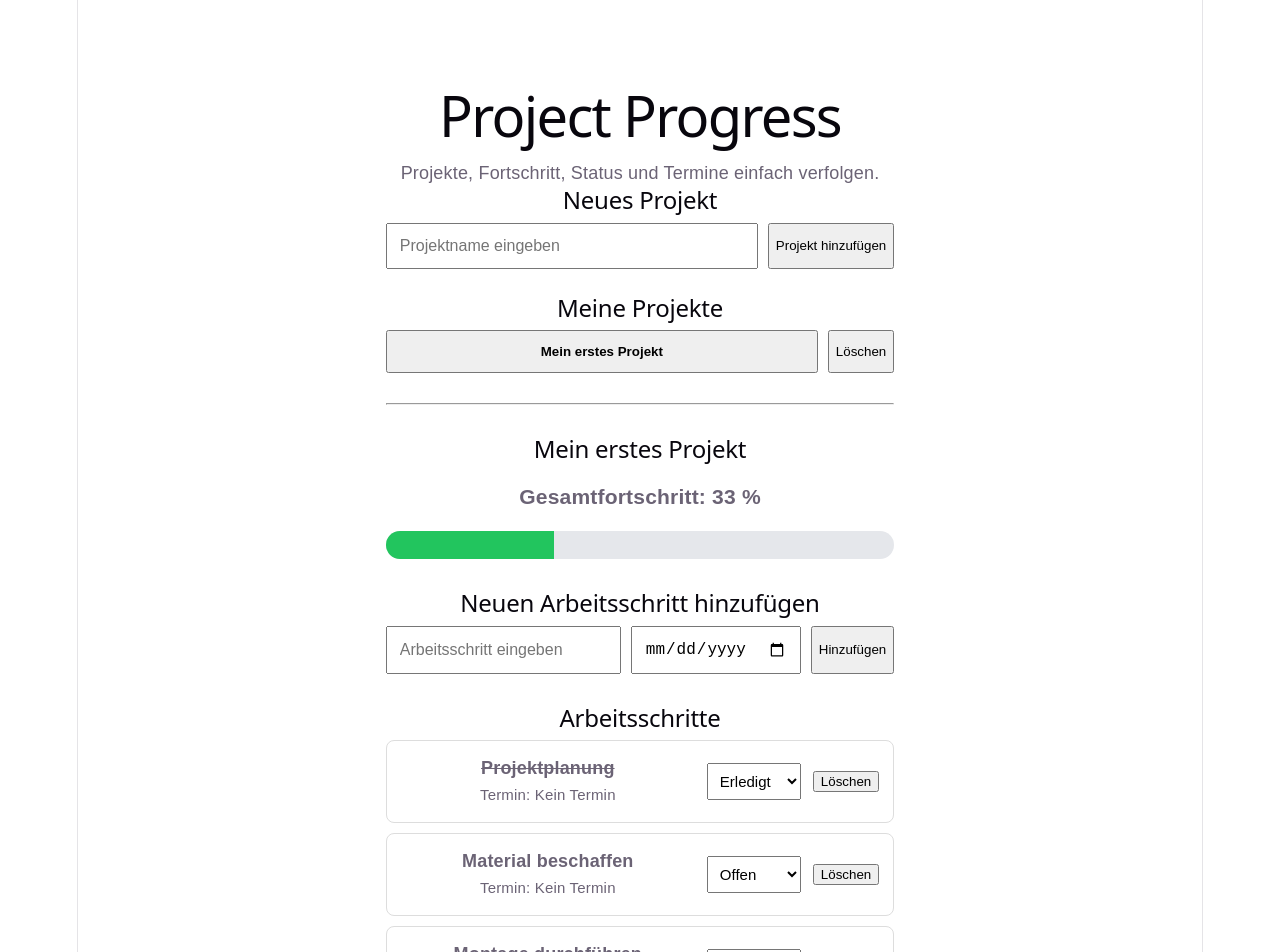
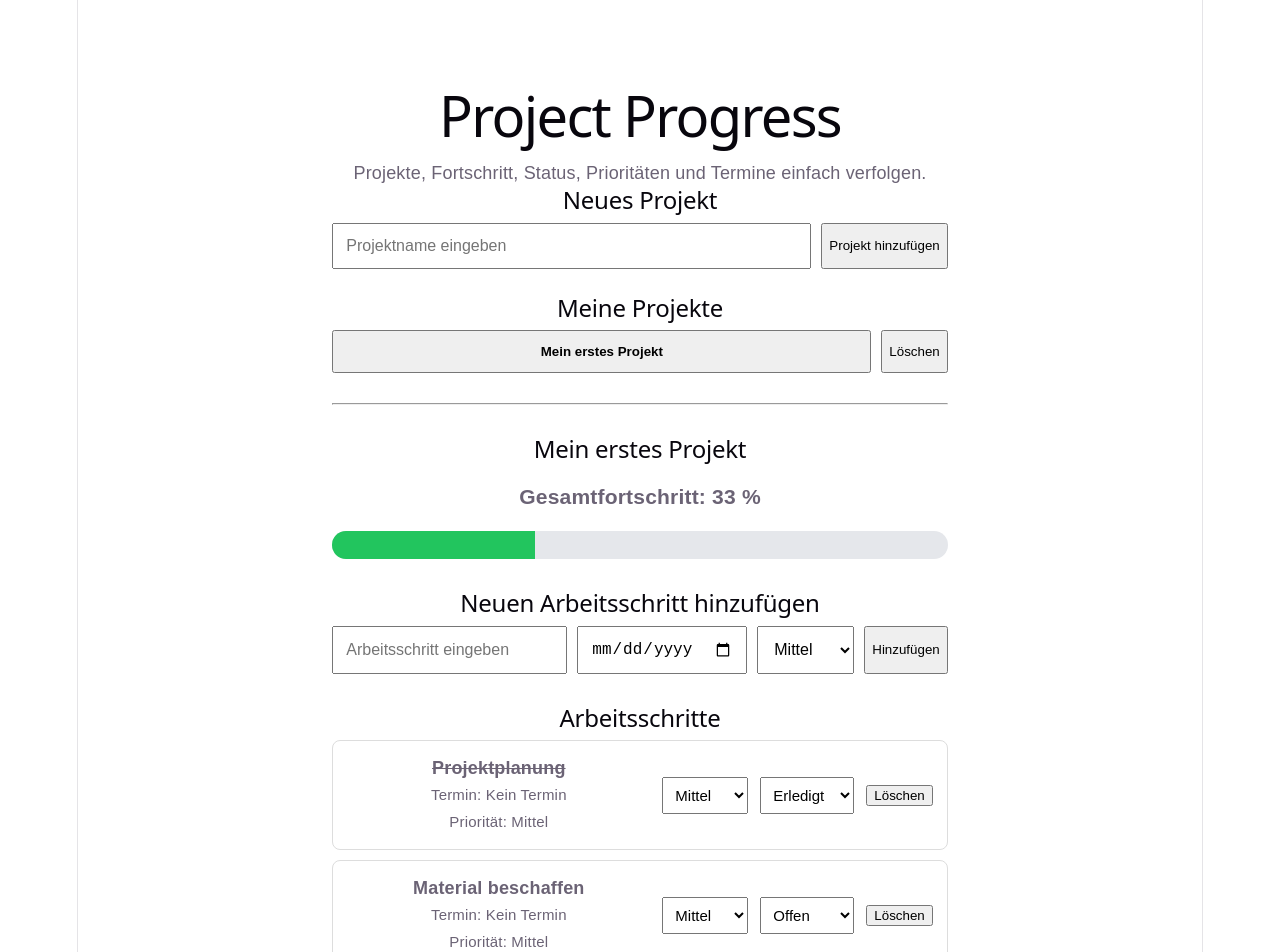
Before and after one commit to Slow409/Project-progress, a React (Vite) app: page / in a window 1280 px wide. Shown: the top 952 px of the page. Built offline with nearby package versions, Linux system fonts and the light colour scheme.

Commit message:
Add task priorities

```diff
--- a/src/App.jsx
+++ b/src/App.jsx
@@ -42,6 +42,8 @@ function App() {
 
             status: 'done',
 
+            priority: 'medium',
+
             dueDate: '',
 
           },
@@ -56,6 +58,8 @@ function App() {
 
             status: 'open',
 
+            priority: 'medium',
+
             dueDate: '',
 
           },
@@ -69,6 +73,8 @@ function App() {
             done: false,
 
             status: 'open',
+
+            priority: 'medium',
 
             dueDate: '',
 
@@ -93,6 +99,8 @@ function App() {
   const [newTask, setNewTask] = useState('')
 
   const [newDueDate, setNewDueDate] = useState('')
+
+  const [newPriority, setNewPriority] = useState('medium')
 
   useEffect(() => {
 
@@ -178,6 +186,8 @@ function App() {
 
                   status: 'open',
 
+                  priority: newPriority,
+
                   dueDate: newDueDate,
 
                 },
@@ -196,6 +206,8 @@ function App() {
 
     setNewDueDate('')
 
+    setNewPriority('medium')
+
   }
 
   const getTaskStatus = (task) => {
@@ -203,6 +215,12 @@ function App() {
     if (task.status) return task.status
 
     return task.done ? 'done' : 'open'
+
+  }
+
+  const getTaskPriority = (task) => {
+
+    return task.priority || 'medium'
 
   }
 
@@ -231,6 +249,38 @@ function App() {
                       done: newStatus === 'done',
 
                     }
+
+                  : task
+
+              ),
+
+            }
+
+          : project
+
+      )
+
+    )
+
+  }
+
+  const changeTaskPriority = (taskId, priority) => {
+
+    setProjects((current) =>
+
+      current.map((project) =>
+
+        project.id === selectedProjectId
+
+          ? {
+
+              ...project,
+
+              tasks: project.tasks.map((task) =>
+
+                task.id === taskId
+
+                  ? { ...task, priority }
 
                   : task
 
@@ -304,6 +354,16 @@ function App() {
 
   }
 
+  const priorityLabel = (priority) => {
+
+    if (priority === 'high') return 'Hoch'
+
+    if (priority === 'low') return 'Niedrig'
+
+    return 'Mittel'
+
+  }
+
   const completedTasks =
 
     selectedProject?.tasks.filter(
@@ -330,7 +390,7 @@ function App() {
 
         fontFamily: 'Arial, sans-serif',
 
-        maxWidth: '850px',
+        maxWidth: '900px',
 
         margin: '40px auto',
 
@@ -344,25 +404,15 @@ function App() {
 
       <p>
 
-        Projekte, Fortschritt, Status und Termine einfach verfolgen.
+        Projekte, Fortschritt, Status, Prioritäten und Termine
+
+        einfach verfolgen.
 
       </p>
 
       <h2>Neues Projekt</h2>
 
-      <div
-
-        style={{
-
-          display: 'flex',
-
-          gap: '10px',
-
-          marginBottom: '25px',
-
-        }}
-
-      >
+      <div style={{ display: 'flex', gap: '10px', marginBottom: '25px' }}>
 
         <input
 
@@ -370,11 +420,7 @@ function App() {
 
           value={newProjectName}
 
-          onChange={(event) =>
-
-            setNewProjectName(event.target.value)
-
-          }
+          onChange={(event) => setNewProjectName(event.target.value)}
 
           onKeyDown={(event) => {
 
@@ -384,15 +430,7 @@ function App() {
 
           placeholder="Projektname eingeben"
 
-          style={{
-
-            flex: 1,
-
-            padding: '12px',
-
-            fontSize: '16px',
-
-          }}
+          style={{ flex: 1, padding: '12px', fontSize: '16px' }}
 
         />
 
@@ -522,7 +560,7 @@ function App() {
 
               display: 'grid',
 
-              gridTemplateColumns: '1fr auto auto',
+              gridTemplateColumns: '1fr auto auto auto',
 
               gap: '10px',
 
@@ -538,21 +576,11 @@ function App() {
 
               value={newTask}
 
-              onChange={(event) =>
-
-                setNewTask(event.target.value)
-
-              }
+              onChange={(event) => setNewTask(event.target.value)}
 
               placeholder="Arbeitsschritt eingeben"
 
-              style={{
-
-                padding: '12px',
-
-                fontSize: '16px',
-
-              }}
+              style={{ padding: '12px', fontSize: '16px' }}
 
             />
 
@@ -562,21 +590,33 @@ function App() {
 
               value={newDueDate}
 
+              onChange={(event) => setNewDueDate(event.target.value)}
+
+              style={{ padding: '12px', fontSize: '16px' }}
+
+            />
+
+            <select
+
+              value={newPriority}
+
               onChange={(event) =>
 
-                setNewDueDate(event.target.value)
+                setNewPriority(event.target.value)
 
               }
 
-              style={{
+              style={{ padding: '12px', fontSize: '16px' }}
 
-                padding: '12px',
+            >
 
-                fontSize: '16px',
+              <option value="low">Niedrig</option>
 
-              }}
+              <option value="medium">Mittel</option>
 
-            />
+              <option value="high">Hoch</option>
+
+            </select>
 
             <button onClick={addTask}>
 
@@ -597,6 +637,8 @@ function App() {
           {selectedProject.tasks.map((task) => {
 
             const status = getTaskStatus(task)
+
+            const priority = getTaskPriority(task)
 
             const overdue = isOverdue(task)
 
@@ -634,11 +676,13 @@ function App() {
 
                     gap: '12px',
 
+                    flexWrap: 'wrap',
+
                   }}
 
                 >
 
-                  <div style={{ flex: 1 }}>
+                  <div style={{ flex: '1 1 250px' }}>
 
                     <div
 
@@ -668,6 +712,16 @@ function App() {
 
                     </small>
 
+                    <div>
+
+                      <small>
+
+                        Priorität: {priorityLabel(priority)}
+
+                      </small>
+
+                    </div>
+
                     {overdue && (
 
                       <div
@@ -694,6 +748,34 @@ function App() {
 
                   <select
 
+                    value={priority}
+
+                    onChange={(event) =>
+
+                      changeTaskPriority(
+
+                        task.id,
+
+                        event.target.value
+
+                      )
+
+                    }
+
+                    style={{ padding: '8px', fontSize: '15px' }}
+
+                  >
+
+                    <option value="low">Niedrig</option>
+
+                    <option value="medium">Mittel</option>
+
+                    <option value="high">Hoch</option>
+
+                  </select>
+
+                  <select
+
                     value={status}
 
                     onChange={(event) =>
@@ -708,33 +790,19 @@ function App() {
 
                     }
 
-                    style={{
-
-                      padding: '8px',
-
-                      fontSize: '15px',
-
-                    }}
+                    style={{ padding: '8px', fontSize: '15px' }}
 
                   >
 
                     <option value="open">Offen</option>
 
-                    <option value="progress">
-
-                      In Arbeit
-
-                    </option>
+                    <option value="progress">In Arbeit</option>
 
                     <option value="done">Erledigt</option>
 
                   </select>
 
-                  <button
-
-                    onClick={() => deleteTask(task.id)}
-
-                  >
+                  <button onClick={() => deleteTask(task.id)}>
 
                     Löschen
 
```
